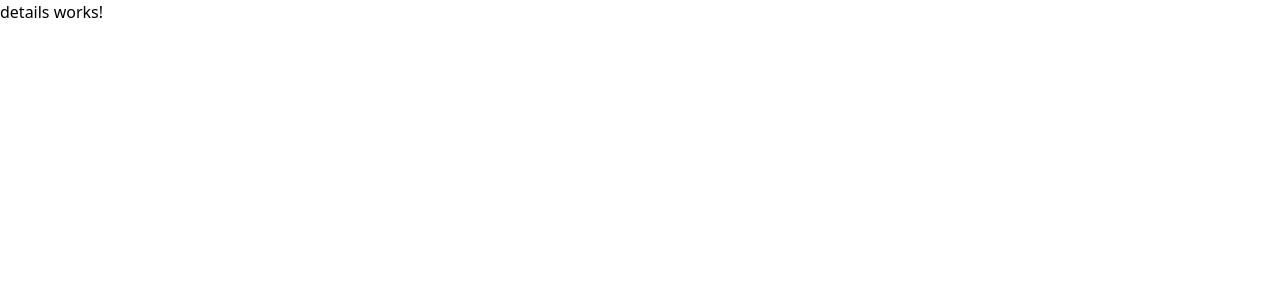
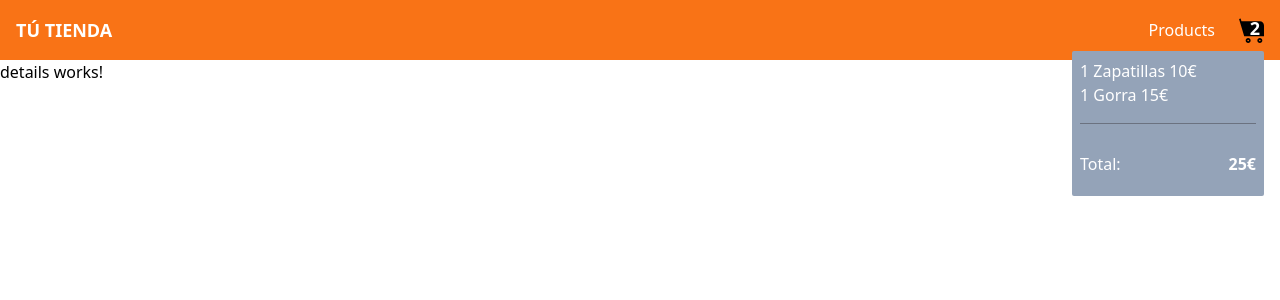
Before and after one commit to marcosjrs/angular-ecommerce-signals, an Angular app: page /product-details/1 in a window 1280 px wide. Shown: the top 300 px of the page. Built offline with nearby package versions, Linux system fonts and the light colour scheme.

Commit message:
Maquetación del header y modificación del track en products

```diff
--- a/src/app/app.component.html
+++ b/src/app/app.component.html
@@ -1 +1,2 @@
+<app-header></app-header>
 <router-outlet></router-outlet>
--- a/src/app/app.component.ts
+++ b/src/app/app.component.ts
@@ -1,11 +1,12 @@
 import { Component } from '@angular/core';
 import { CommonModule } from '@angular/common';
 import { RouterOutlet } from '@angular/router';
+import { HeaderComponent } from './layout/header/header.component';
 
 @Component({
   selector: 'app-root',
   standalone: true,
-  imports: [CommonModule, RouterOutlet],
+  imports: [CommonModule, RouterOutlet, HeaderComponent],
   templateUrl: './app.component.html',
   styleUrl: './app.component.scss'
 })
--- a/src/app/features/products/products.component.ts
+++ b/src/app/features/products/products.component.ts
@@ -10,8 +10,8 @@ import { ProductsService } from '@api/products.service';
    <section class="text-gray-600 body-font">
       <div class="container px-5 py-24 mx-auto">
         <div class="flex flex-wrap -m-4">
-          @for (product of products(); track $index) {
-            <div> {{product | json}} </div>
+          @for (product of products(); track product.id) {
+            <pre> {{product | json}} </pre>
           }
         </div>
       </div>
--- a/src/app/layout/header/header.component.html
+++ b/src/app/layout/header/header.component.html
@@ -1 +1,42 @@
-<p>header works!</p>
+<nav class="p-4 text-white bg-orange-500">
+  <div class="container flex items-center justify-between mx-auto">
+    <a routerLink="/" class="text-lg font-bold">TÚ TIENDA</a>
+    <div class="flex items-center">
+      <a routerLink="/products" class="mr-6">Products</a>
+      <div class="relative">
+        <a routerLink="/checkout">
+          <svg fill="none" height="25" viewBox="0 0 15 15" width="25" xmlns="http://www.w3.org/2000/svg">
+            <path
+              d="M0.978822 0.356323L0.0209961 0.643671L3.12789 11H14.9999V4.5C14.9999 3.11929 13.8806 2 12.4999 2H1.47192L0.978822 0.356323Z"
+              fill="black" />
+            <path clip-rule="evenodd"
+              d="M5.5 12C4.67157 12 4 12.6716 4 13.5C4 14.3284 4.67157 15 5.5 15C6.32843 15 7 14.3284 7 13.5C7 12.6716 6.32843 12 5.5 12ZM5 13.5C5 13.2239 5.22386 13 5.5 13C5.77614 13 6 13.2239 6 13.5C6 13.7761 5.77614 14 5.5 14C5.22386 14 5 13.7761 5 13.5Z"
+              fill="black" fill-rule="evenodd" />
+            <path clip-rule="evenodd"
+              d="M12.5 12C11.6716 12 11 12.6716 11 13.5C11 14.3284 11.6716 15 12.5 15C13.3284 15 14 14.3284 14 13.5C14 12.6716 13.3284 12 12.5 12ZM12 13.5C12 13.2239 12.2239 13 12.5 13C12.7761 13 13 13.2239 13 13.5C13 13.7761 12.7761 14 12.5 14C12.2239 14 12 13.7761 12 13.5Z"
+              fill="black" fill-rule="evenodd" />
+          </svg>
+          <span
+            class="absolute right-0 px-1 text-lg font-bold text-white -top-1">2</span></a>
+
+        <div
+          class="absolute right-0 z-30 w-48 p-2 mt-2 text-white rounded-sm bg-slate-400">
+
+          <div class="flex items-center justify-between">
+            <span>1 Zapatillas 10€</span>
+          </div>
+          <div class="flex items-center justify-between">
+            <span>1 Gorra 15€</span>
+          </div>
+
+          <hr class="my-4 border-gray-500 border-t-1" />
+          <div class="flex justify-between py-3 font-light">
+            Total:
+            <span class="not-italic font-bold">25€</span>
+          </div>
+        </div>
+
+      </div>
+    </div>
+  </div>
+</nav>
```
